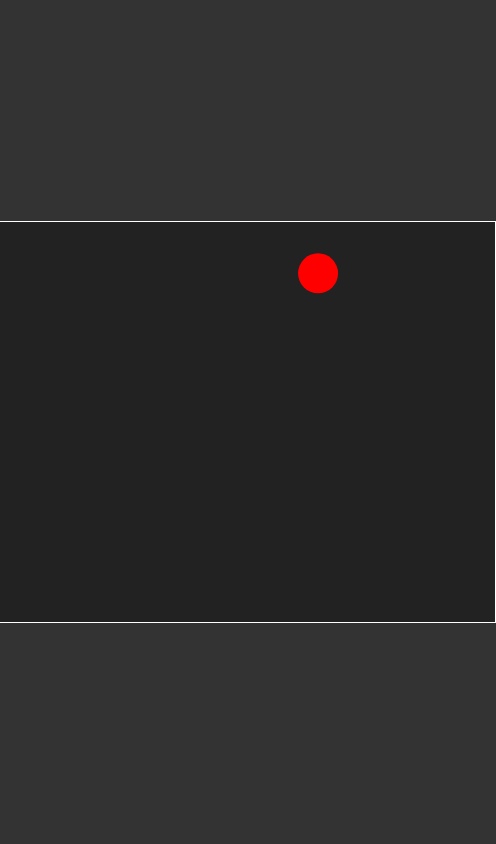
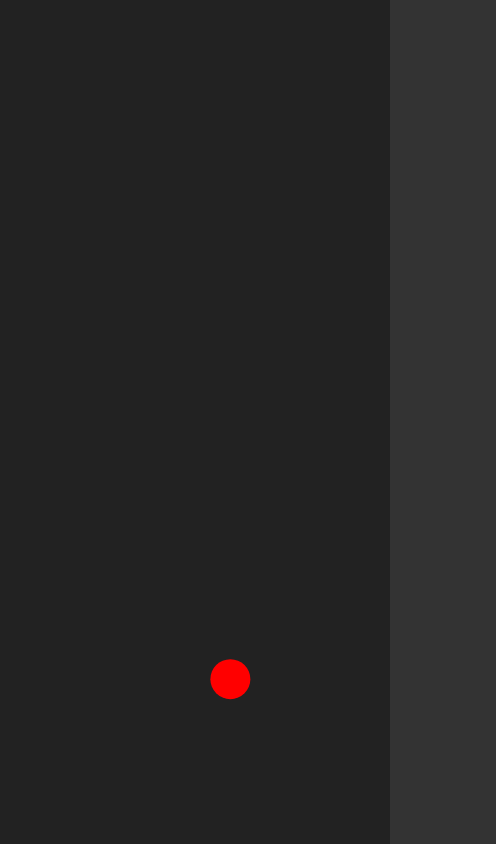
Before and after one commit to icanthorse/targetclicker, a plain HTML site: page game.html in a window 390 px wide. Shown: the whole page, 496 px wide, since content can reach past the window. Drawn offline with Linux system fonts and the light colour scheme.

Commit message:
Feat: Make canvas responsive to window size (manual update)

```diff
--- a/game.html
+++ b/game.html
@@ -5,30 +5,26 @@
     <meta name="viewport" content="width=device-width, initial-scale=1.0">
     <title>My Awesome Game</title>
     <style>
-        /* CSS will go here */
         body {
             margin: 0;
-            /* overflow: hidden; Commented out for now, might re-enable later */
+            overflow: hidden; /* Prevent scrollbars when canvas is full screen */
             display: flex;
             justify-content: center;
             align-items: center;
             min-height: 100vh;
             background-color: #333;
-            color: #fff; /* For any potential text outside canvas */
         }
         #gameCanvas {
-            border: 1px solid #fff;
-            background-color: #222; /* Slightly lighter than body for contrast */
+            background-color: #222;
+            /* border: 1px solid #fff; Optional: remove border or use box-sizing */
         }
     </style>
 </head>
 <body>
-    <canvas id="gameCanvas" width="600" height="400">
+    <canvas id="gameCanvas">
         Your browser does not support the HTML5 canvas tag.
     </canvas>
-
     <script>
-        // JavaScript will go here
         console.log("Game script loaded!");
 
         const canvas = document.getElementById('gameCanvas');
@@ -39,11 +35,7 @@
         const targetRadius = 20;
         const targetColor = 'red';
 
-        function clearCanvas() {
-            ctx.clearRect(0, 0, canvas.width, canvas.height);
-        }
-
-        function drawTarget() { // Now uses global targetX, targetY, targetRadius, targetColor
+        function drawTarget() {
             ctx.beginPath();
             ctx.arc(targetX, targetY, targetRadius, 0, Math.PI * 2, false);
             ctx.fillStyle = targetColor;
@@ -52,7 +44,7 @@
         }
 
         function spawnTarget() {
-            clearCanvas(); // Clear before spawning a new one
+            ctx.clearRect(0, 0, canvas.width, canvas.height); // Clear canvas
             // Ensure target is fully within canvas
             targetX = Math.random() * (canvas.width - targetRadius * 2) + targetRadius;
             targetY = Math.random() * (canvas.height - targetRadius * 2) + targetRadius;
@@ -60,7 +52,7 @@
         }
 
         canvas.addEventListener('click', function(event) {
-            const rect = canvas.getBoundingClientRect();
+            const rect = canvas.getBoundingClientRect(); // Get canvas position
             const clickX = event.clientX - rect.left;
             const clickY = event.clientY - rect.top;
 
@@ -71,11 +63,23 @@
             );
 
             if (distance < targetRadius) {
-                spawnTarget(); // Just call spawn, which now also clears
+                spawnTarget();
             }
         });
 
-        // Initial target spawn
-        spawnTarget();
+        function resizeCanvas() {
+            canvas.width = window.innerWidth;
+            canvas.height = window.innerHeight;
+
+            // When canvas is resized, we need to redraw elements
+            // For this game, simply spawning a new target works well
+            spawnTarget();
+        }
+
+        // Initial setup
+        window.addEventListener('resize', resizeCanvas);
+        resizeCanvas(); // Call once to set initial size and draw target
+
     </script>
 </body>
+</html>
```
